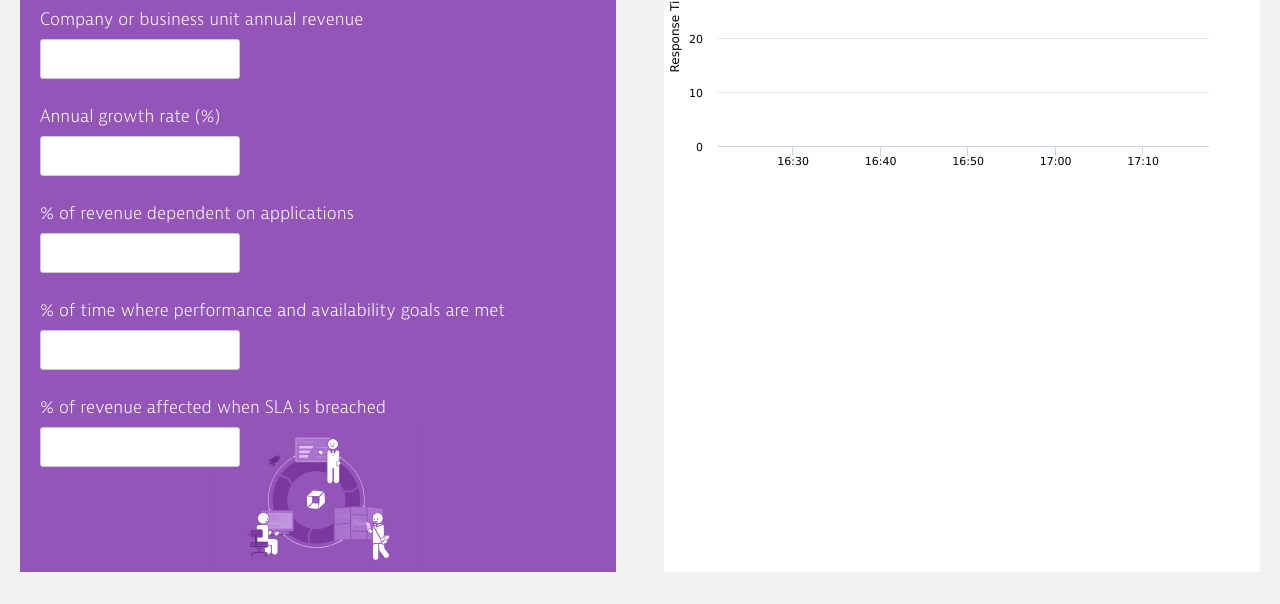
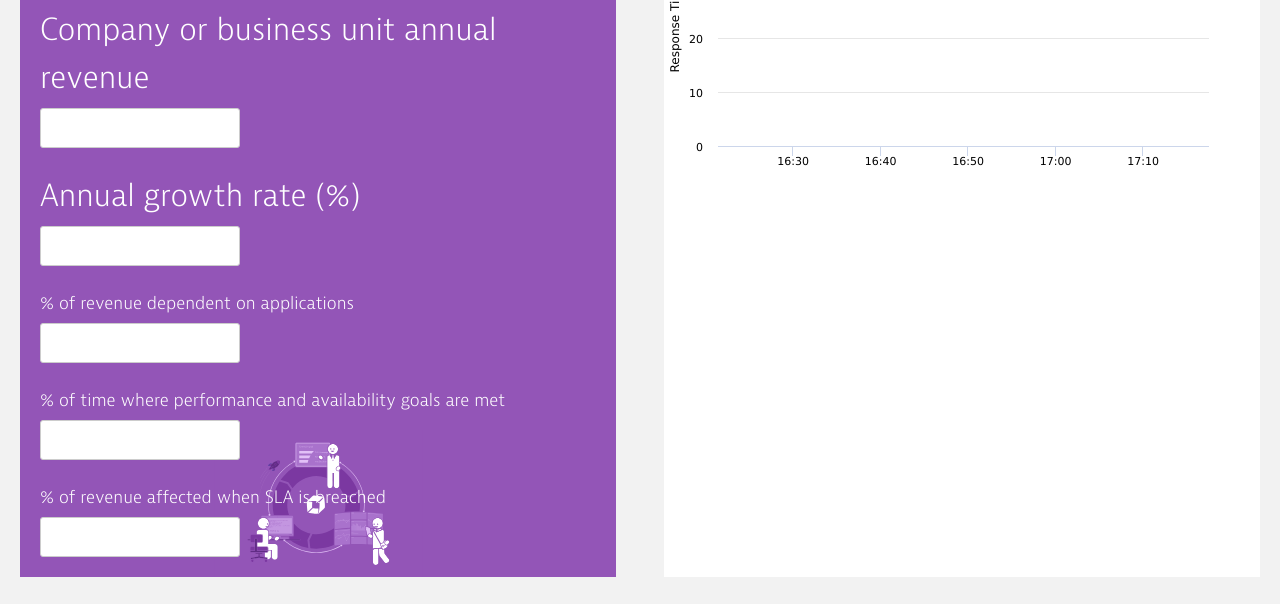
Before and after one commit to yaypm/bva, a website with bundled scripts: page app/routes/workflow.html in a window 1280 px wide. Shown: the part 196-800 px from the top of the page. Built offline with nearby package versions, Linux system fonts and the light colour scheme.

Commit message:
Font change

```diff
--- a/app/routes/workflow.html
+++ b/app/routes/workflow.html
@@ -157,12 +157,12 @@
 	<div style="padding: 20px; color: white">
 	<h1>Business</h1>
 
-	<label for="i0" class="label" style="font-size: 18px">Company or business unit annual revenue</label>
+	<label for="i0" class="label" style="font-size: 200%">Company or business unit annual revenue</label>
 	<input type="text" class="inputfield" id="i0" style="font-size: 25px;height: 40px; width: 200px"/>
 
 	<br /><br />
 
-	<label for="i0" class="label" style="font-size: 18px">Annual growth rate (%)</label>
+	<label for="i0" class="label" style="font-size: 2em">Annual growth rate (%)</label>
 	<input type="text" class="inputfield" id="i0" style="font-size: 25px;height: 40px; width: 200px"/>
 
 	<br /><br />
```
